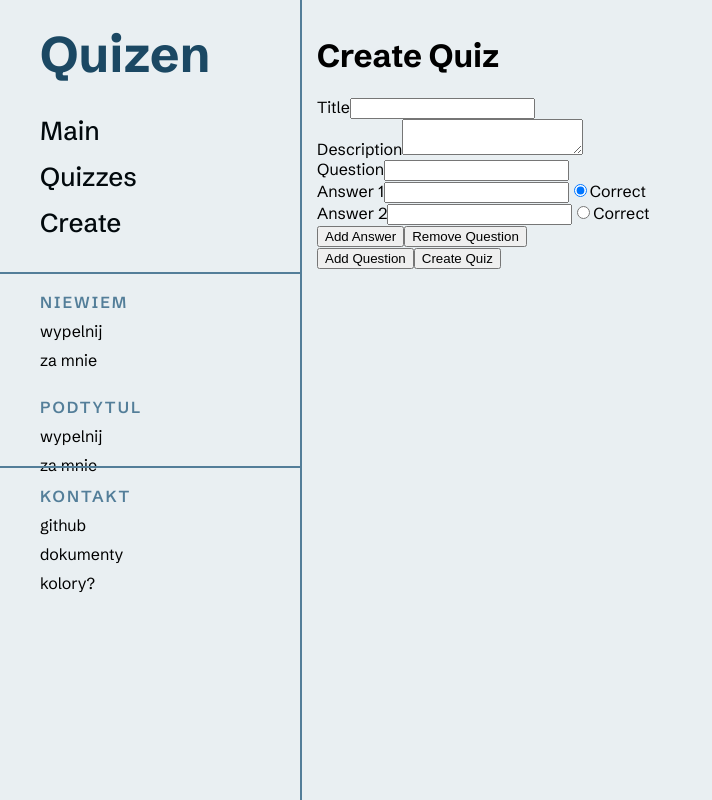
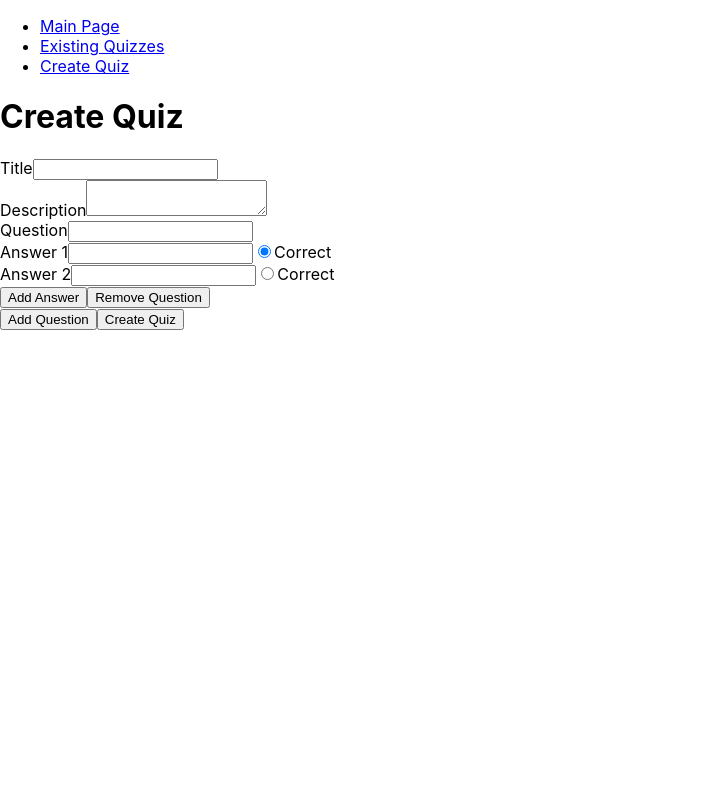
Before and after one commit to BakTomek/quizen, a React (Create React App) app in the folder client/: page /create-quiz in a window 1280 px wide. Shown: the whole page, without its empty margins (0-712 px from the left). Built offline with nearby package versions, Linux system fonts and the light colour scheme.

Commit message:
Revert "creating ui - nav"
This reverts commit b639fdc747d893238e1349180ba5018cd7f2cf2b.

```diff
--- a/client/src/App.css
+++ /dev/null
@@ -1,41 +0,0 @@
-@import url('https://fonts.googleapis.com/css2?family=Schibsted+Grotesk:ital,wght@0,400..900;1,400..900&display=swap');
-
-body{
-    width: 100vw;
-    height: 100vh;
-    margin: 0;
-}
-
-#root{
-    width: 100vw;
-    height: 100vh;
-    display: flex;
-    flex-direction: row;
-    overflow-x: auto;
-    overflow-y: hidden;
-    font-family: "Schibsted Grotesk", sans-serif;
-    font-optical-sizing: auto;
-    font-weight: 400;
-    font-style: normal;
-}
-
-/* width */
-::-webkit-scrollbar {
-    width: 10px;
-  }
-
-  /* Track */
-  ::-webkit-scrollbar-track {
-    background: #f1f1f1;
-  }
-
-  /* Handle */
-  ::-webkit-scrollbar-thumb {
-    background: #888;
-    border-radius: 8px;
-  }
-
-  /* Handle on hover */
-  ::-webkit-scrollbar-thumb:hover {
-    background: #555;
-  }
--- a/client/src/components/CreateQuiz/CreateQuiz.js
+++ b/client/src/CreateQuiz.js
@@ -1,7 +1,6 @@
 import React, { useState, useEffect } from 'react';
 import axios from 'axios';
 import { useNavigate, useParams } from 'react-router-dom';
-import './CreateQuiz.css';
 
 const CreateQuiz = () => {
   const [title, setTitle] = useState('');
@@ -142,7 +141,7 @@ const CreateQuiz = () => {
   };
 
   return (
-    <div id='CreateQuizDiv'>
+    <div>
       <h1>{quizId ? 'Edit Quiz' : 'Create Quiz'}</h1>
       <div>
         <label>Title</label>
--- a/client/src/components/MainPage/MainPage.js
+++ b/client/src/MainPage.js
@@ -1,11 +1,10 @@
 import React from 'react';
-import './MainPage.css';
 
 const MainPage = () => {
   return (
-    <div id='MainPageDiv'>
+    <div>
       <h1>Welcome to the Quiz App</h1>
-      <p>Select a tab from the menu to get started. </p>
+      <p>Select a tab from the menu to get started.</p>
     </div>
   );
 };
--- /dev/null
+++ b/client/src/Navbar.js
@@ -0,0 +1,16 @@
+import React from 'react';
+import { Link } from 'react-router-dom';
+
+const Navbar = () => {
+  return (
+    <nav>
+      <ul>
+        <li><Link to="/">Main Page</Link></li>
+        <li><Link to="/quizzes">Existing Quizzes</Link></li>
+        <li><Link to="/create-quiz">Create Quiz</Link></li>
+      </ul>
+    </nav>
+  );
+};
+
+export default Navbar;
--- a/client/src/Quizzes.css
+++ /dev/null
@@ -1,7 +0,0 @@
-#QuizzesDiv{
-    width: 100%;
-    height: 99%;
-    padding: 15px;
-    overflow-y: scroll;
-    background-color: #E9EFF2;
-}
--- a/client/src/Quizzes.js
+++ b/client/src/Quizzes.js
@@ -2,7 +2,6 @@ import React, { useEffect, useContext } from 'react';
 import axios from 'axios';
 import { QuizContext } from './QuizContext';
 import { useNavigate } from 'react-router-dom';
-import './Quizzes.css';
 
 const Quizzes = () => {
   const { quizzes, setQuizzes, setCurrentQuiz, setCurrentQuestionIndex, setScore } = useContext(QuizContext);
@@ -46,7 +45,7 @@ const Quizzes = () => {
   };
 
   return (
-    <div id='QuizzesDiv'>
+    <div>
       <h1>Existing Quizzes</h1>
       {quizzes.map(quiz => (
         <div key={quiz.quiz_id}>
--- a/client/src/components/CreateQuiz/CreateQuiz.css
+++ /dev/null
@@ -1,7 +0,0 @@
-#CreateQuizDiv{
-    width: 100%;
-    height: 99%;
-    padding: 15px;
-    overflow-y: scroll;
-    background-color: #E9EFF2;
-}
--- a/client/src/components/MainPage/MainPage.css
+++ /dev/null
@@ -1,15 +0,0 @@
-#MainPageDiv{
-    width: 100%;
-    height: 99%;
-    padding: 15px;
-    overflow-y: scroll;
-    background-color: #E9EFF2;
-}
-
-#test{
-    font-size: 30px;
-    font-weight: 600;
-    color: #1B4863;
-    /*background-color: #DDE7ED;*/
-    background-color: #E9EFF2;
-}
--- a/client/src/components/Navbar/Navbar.css
+++ /dev/null
@@ -1,88 +0,0 @@
-nav{
-    width: 18%;
-    height: 100vh;
-    border-right: 2px solid #537E99;
-    display: flex;
-    flex-direction: column;
-    position: sticky;
-    background-color: #E9EFF2;
-    min-width: 300px;
-}
-
-.top{
-    height: 25%;
-    list-style: none;
-    font-size: 26px;
-    margin-top: 10%;
-    font-weight: 500;
-    line-height: 34px;
-    letter-spacing: -1%;
-    text-align: left;
-
-}
-
-.top li:first-of-type{
-    font-size: 50px;
-    line-height: 48px;
-    letter-spacing: -1%;
-    text-align: left;
-    color: #1B4863;
-    font-weight: 700;
-}
-
-#Redirections{
-    margin-top: 36px;
-}
-
-.OtherLi{
-    margin-top: 12px;
-}
-
-.custom-link{
-    text-decoration: none;
-    color: #02090D;
-}
-
-.custom-link:hover{
-    color: #E6CC65;
-    font-weight: 300;
-    transition: .1s;
-}
-
-.middle{
-    height: 20%;
-    border-top: 2px solid #537E99;
-    list-style: none;
-}
-
-.middle li:first-of-type, .middle li:nth-of-type(4){
-    color:#537E99;
-    font-weight: 600;
-    letter-spacing: 2px;
-    margin-top: 18px;
-}
-
-.middle li:nth-of-type(4){
-    margin-top: 27px;
-}
-
-.middle li{
-    margin-top: 9px;
-}
-
-.bottom{
-    height: 55%;
-    border-top: 2px solid #537E99;
-    list-style: none;
-}
-
-.bottom li:first-of-type{
-    color:#537E99;
-    font-weight: 600;
-    letter-spacing: 2px;
-    margin-top: 18px;
-}
-
-.bottom li{
-    margin-top: 9px;
-}
--- a/client/src/components/Navbar/Navbar.js
+++ /dev/null
@@ -1,33 +0,0 @@
-import React from 'react';
-import { Link } from 'react-router-dom';
-import './Navbar.css';
-
-const Navbar = () => {
-  return (
-    <nav>
-      <ul className='top'>
-        <li>Quizen</li>
-        <li id='Redirections'><Link to="/" className="custom-link">
-          Main</Link></li>
-        <li className='OtherLi'><Link to="/quizzes" className="custom-link">Quizzes</Link></li>
-        <li className='OtherLi'><Link to="/create-quiz" className="custom-link">Create</Link></li>
-      </ul>
-      <ul className='middle'>
-        <li>NIEWIEM</li>
-        <li>wypelnij</li>
-        <li>za mnie</li>
-        <li>PODTYTUL</li>
-        <li>wypelnij</li>
-        <li>za mnie</li>
-      </ul>
-      <ul className='bottom'>
-        <li>KONTAKT</li>
-        <li>github</li>
-        <li>dokumenty</li>
-        <li>kolory?</li>
-      </ul>
-    </nav>
-  );
-};
-
-export default Navbar;
--- a/client/src/index.css
+++ b/client/src/index.css
@@ -1,4 +1,13 @@
 body {
   margin: 0;
-  padding: 0;
+  font-family: -apple-system, BlinkMacSystemFont, 'Segoe UI', 'Roboto', 'Oxygen',
+    'Ubuntu', 'Cantarell', 'Fira Sans', 'Droid Sans', 'Helvetica Neue',
+    sans-serif;
+  -webkit-font-smoothing: antialiased;
+  -moz-osx-font-smoothing: grayscale;
 }
+
+code {
+  font-family: source-code-pro, Menlo, Monaco, Consolas, 'Courier New',
+    monospace;
+}
```
Also changed, not shown: client/src/App.js (+3 -4 lines).
